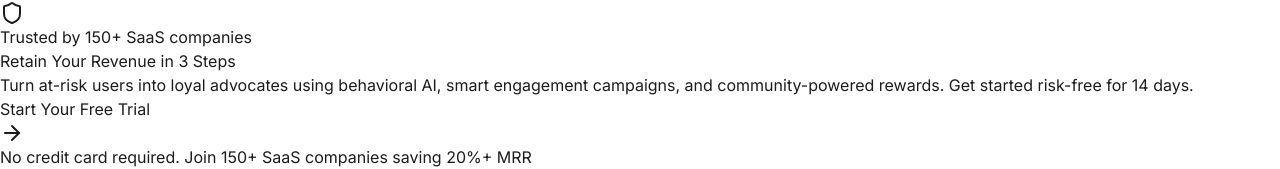
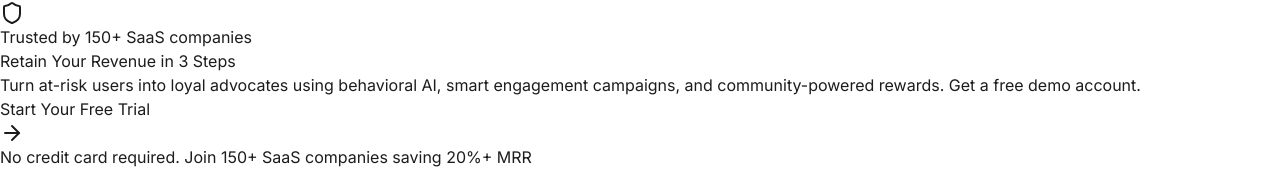
Before and after one commit to die-xk/retenssion, a Next.js app: page / in a window 1280 px wide. Shown: the part 443-612 px from the top of the page. Built offline with nearby package versions, Linux system fonts and the light colour scheme; no server answers.

Commit message:
Changed hero text

```diff
--- a/src/app/page.tsx
+++ b/src/app/page.tsx
@@ -28,7 +28,7 @@ export default function Home() {
      <Hero />
      <Demo />
      <Features />
-     <DashboardCategories />
+
      <Pricing />
      <DemoDashboard />
 
--- a/src/components/Hero.tsx
+++ b/src/components/Hero.tsx
@@ -47,7 +47,7 @@ const Hero = () => {
 
               {/* Subheadline */}
               <p className="text-xl text-gray-600 mb-8 animate-slide-up-delay">
-                Turn at-risk users into loyal advocates using behavioral AI, smart engagement campaigns, and community-powered rewards. Get started risk-free for 14 days.
+                Turn at-risk users into loyal advocates using behavioral AI, smart engagement campaigns, and community-powered rewards. Get a free demo account.
               </p>
 
               {/* CTA Section */}
```
